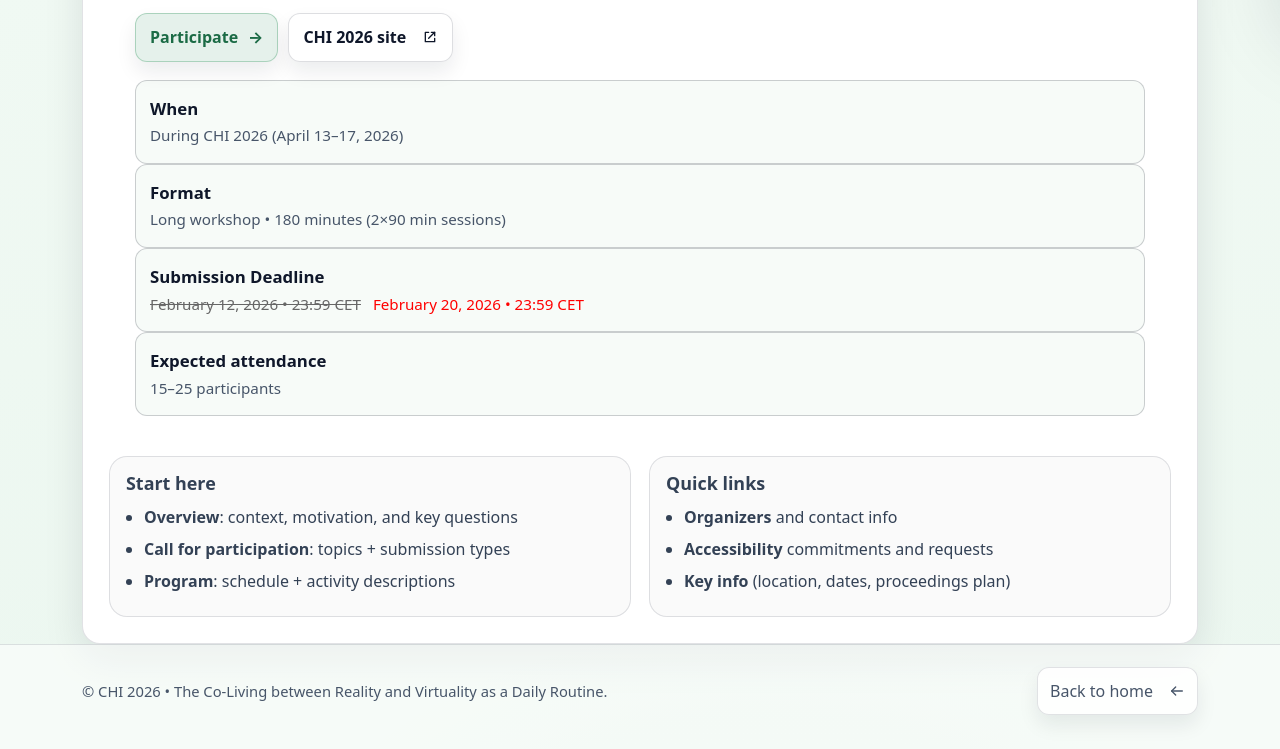
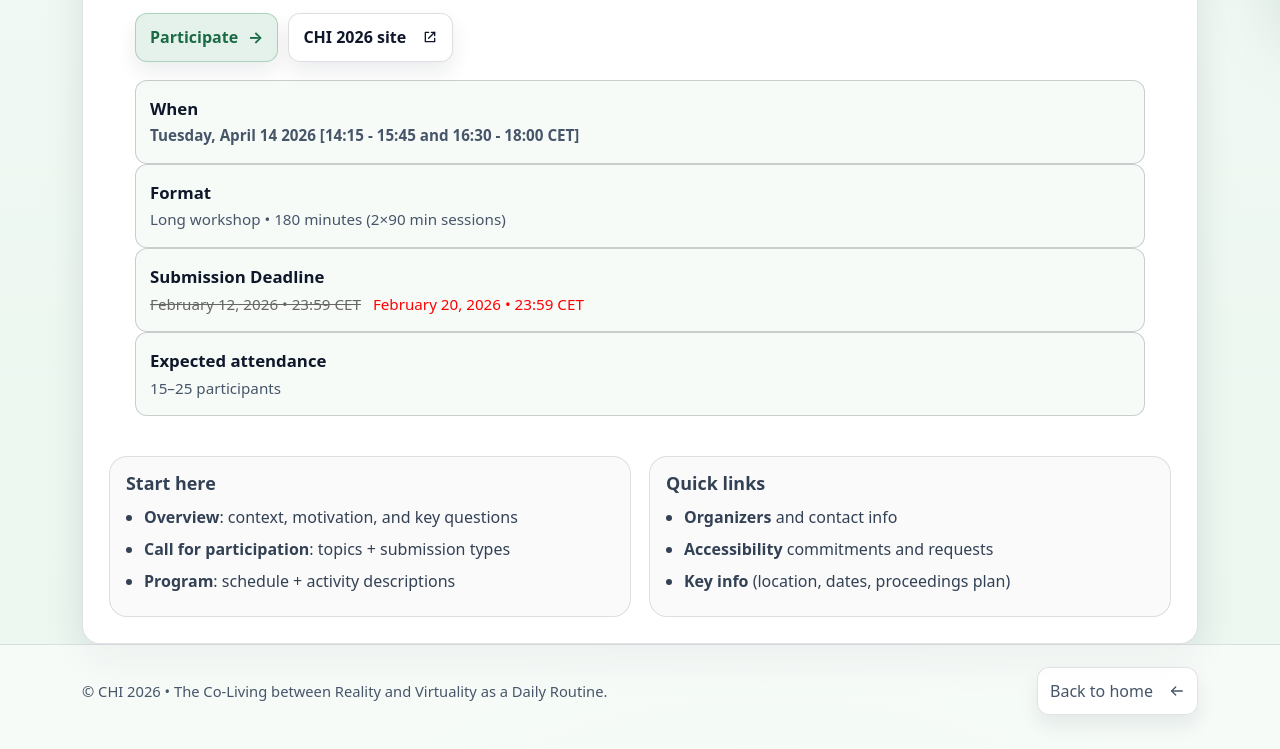
Before and after one commit to ColivingVRXR/CHI2026, a plain HTML site: page index.html in a window 1280 px wide. Shown: the part 789-1538 px from the top of the page. Drawn offline with Linux system fonts and the light colour scheme.

Commit message:
Updating date and time in index.html

```diff
--- a/index.html
+++ b/index.html
@@ -95,7 +95,7 @@
     </div>
 
     <div class="grid-4" style="margin-top:18px">
-      <div class="kpi"><b>When</b><span>During CHI 2026 (April 13–17, 2026)</span></div>
+      <div class="kpi"><b>When</b><span><strong>Tuesday, April 14 2026 [14:15 - 15:45 and 16:30 - 18:00 CET]</strong></span></div>
       <div class="kpi"><b>Format</b><span>Long workshop • 180 minutes (2×90 min sessions)</span></div>
       <div class="kpi">
   <b>Submission Deadline</b>
```
